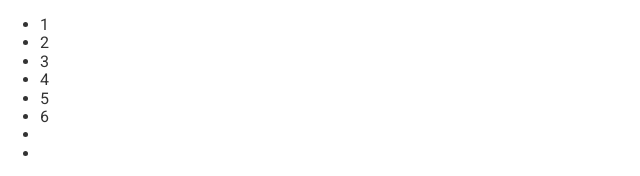
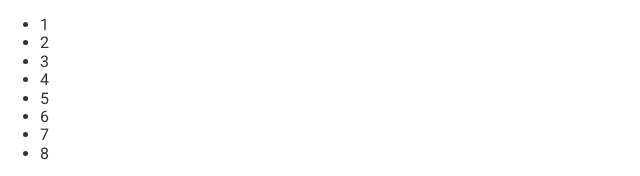
Before and after one commit to arielhsite/travel-site, a website: page index.html in a window 1280 px wide. Shown: the top 176 px of the page, 0-640 px from the left. Drawn offline with Linux system fonts and the light colour scheme.

Commit message:
counted to 8

```diff
--- a/index.html
+++ b/index.html
@@ -15,8 +15,8 @@
     <li>4</li>
     <li>5</li>
     <li>6</li>
-    <li></li>
-    <li></li>
+    <li>7</li>
+    <li>8</li>
   </ul>
   <header>
     <img src="assets/images/icons/clear-view-escapes.svg">
```
